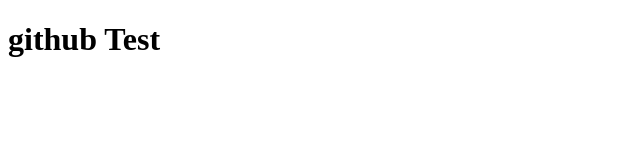
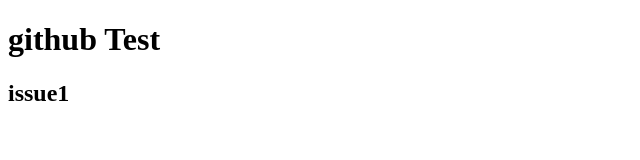
Before and after one commit to jinyoung7950/GitTest, a plain HTML site: page GitTest/WebContent/index.html in a window 1280 px wide. Shown: the whole page, without its empty margins (0-640 px from the left). Drawn offline with Linux system fonts and the light colour scheme.

Commit message:
issue1 Commit

```diff
--- a/GitTest/WebContent/index.html
+++ b/GitTest/WebContent/index.html
@@ -6,5 +6,6 @@
 </head>
 <body>
 	<h1>github Test</h1>
+	<h2>issue1</h2>
 </body>
 </html>
```
